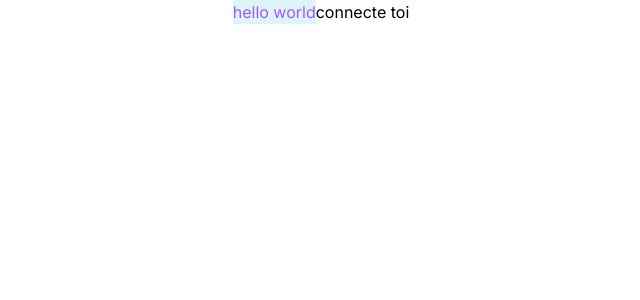
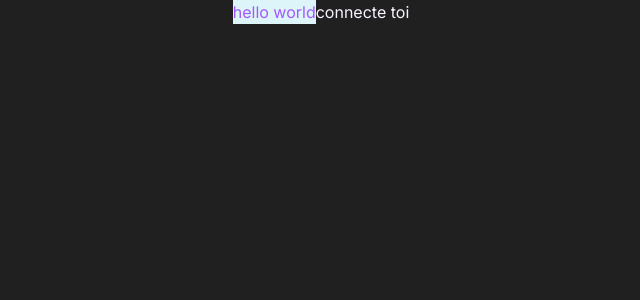
Before and after one commit to EmmaGuillaume/media-mmi, a Next.js app in the folder apps/front/: page / in a window 1280 px wide. Shown: the top 300 px of the page, without its empty margins (319-959 px from the left). Built offline with nearby package versions, Linux system fonts and the light colour scheme.

Commit message:
add default color layout

```diff
--- a/apps/front/app/layout.tsx
+++ b/apps/front/app/layout.tsx
@@ -31,7 +31,9 @@
           sizes="<generated>"
         />
       </head>
-      <body className={inter.className}>{children}</body>
+      <body className={`bg-black text-white ${inter.className}`}>
+        {children}
+      </body>
     </html>
   );
 }
```
